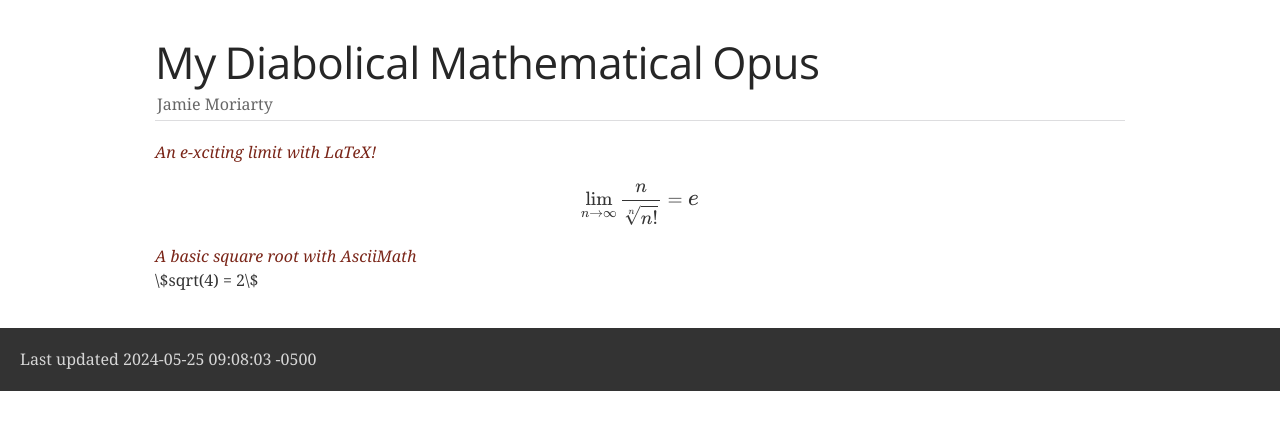
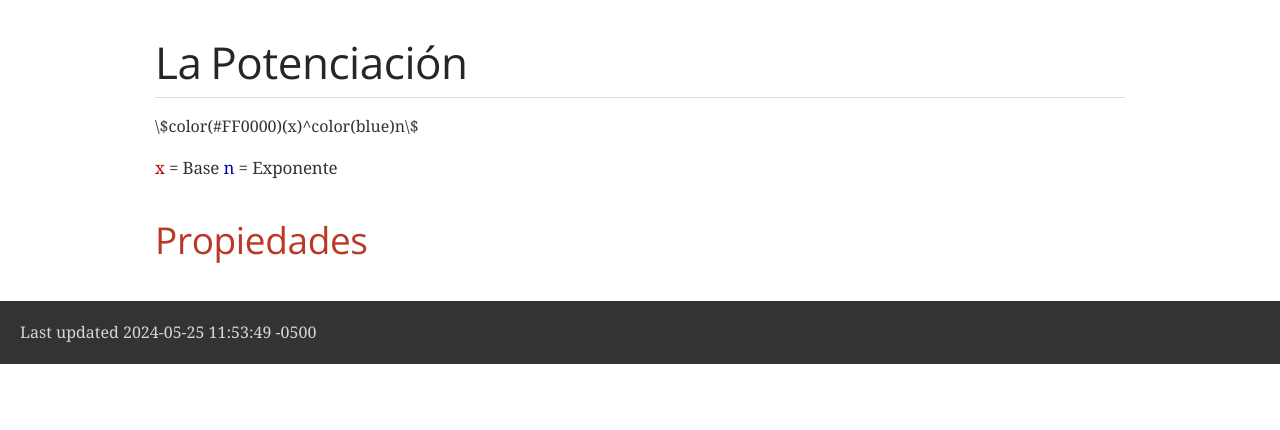
Before and after one commit to b2arrival/b2arrival.github.io, a plain HTML site: page index.html in a window 1280 px wide. Drawn offline with nearby package versions, Linux system fonts and the light colour scheme; some packages are replaced by stand-ins of ours; a web font is replaced by a local one.

Commit message:
Update index.html

```diff
--- a/index.html
+++ b/index.html
@@ -5,8 +5,7 @@
 <meta http-equiv="X-UA-Compatible" content="IE=edge">
 <meta name="viewport" content="width=device-width, initial-scale=1.0">
 <meta name="generator" content="Asciidoctor 2.0.23">
-<meta name="author" content="Jamie Moriarty">
-<title>My Diabolical Mathematical Opus</title>
+<title>La Potenciación</title>
 <link rel="stylesheet" href="https://fonts.googleapis.com/css?family=Open+Sans:300,300italic,400,400italic,600,600italic%7CNoto+Serif:400,400italic,700,700italic%7CDroid+Sans+Mono:400,700">
 <style>
 /*! Asciidoctor default stylesheet | MIT License | https://asciidoctor.org */
@@ -437,28 +436,31 @@ body.book #toc,body.book #preamble,body.book h1.sect0,body.book .sect1>h2{page-b
 </head>
 <body class="article">
 <div id="header">
-<h1>My Diabolical Mathematical Opus</h1>
-<div class="details">
-<span id="author" class="author">Jamie Moriarty</span><br>
+<h1>La Potenciación</h1>
+</div>
+<div id="content">
+<div id="preamble">
+<div class="sectionbody">
+<div class="stemblock">
+<div class="content">
+\$color(#FF0000)(x)^color(blue)n\$
 </div>
 </div>
-<div id="content">
-<div class="stemblock">
-<div class="title">An e-xciting limit with LaTeX!</div>
-<div class="content">
-\[\lim_{n \to \infty}\frac{n}{\sqrt[n]{n!}} = {\large e}\]
+<div class="paragraph">
+<p><span class="red">x</span> = Base <span class="blue">n</span> = Exponente</p>
 </div>
 </div>
-<div class="stemblock">
-<div class="title">A basic square root with AsciiMath</div>
-<div class="content">
-\$sqrt(4) = 2\$
+</div>
+<div class="sect1">
+<h2 id="_propiedades">Propiedades</h2>
+<div class="sectionbody">
+
 </div>
 </div>
 </div>
 <div id="footer">
 <div id="footer-text">
-Last updated 2024-05-25 09:08:03 -0500
+Last updated 2024-05-25 11:53:49 -0500
 </div>
 </div>
 <script type="text/x-mathjax-config">
```
